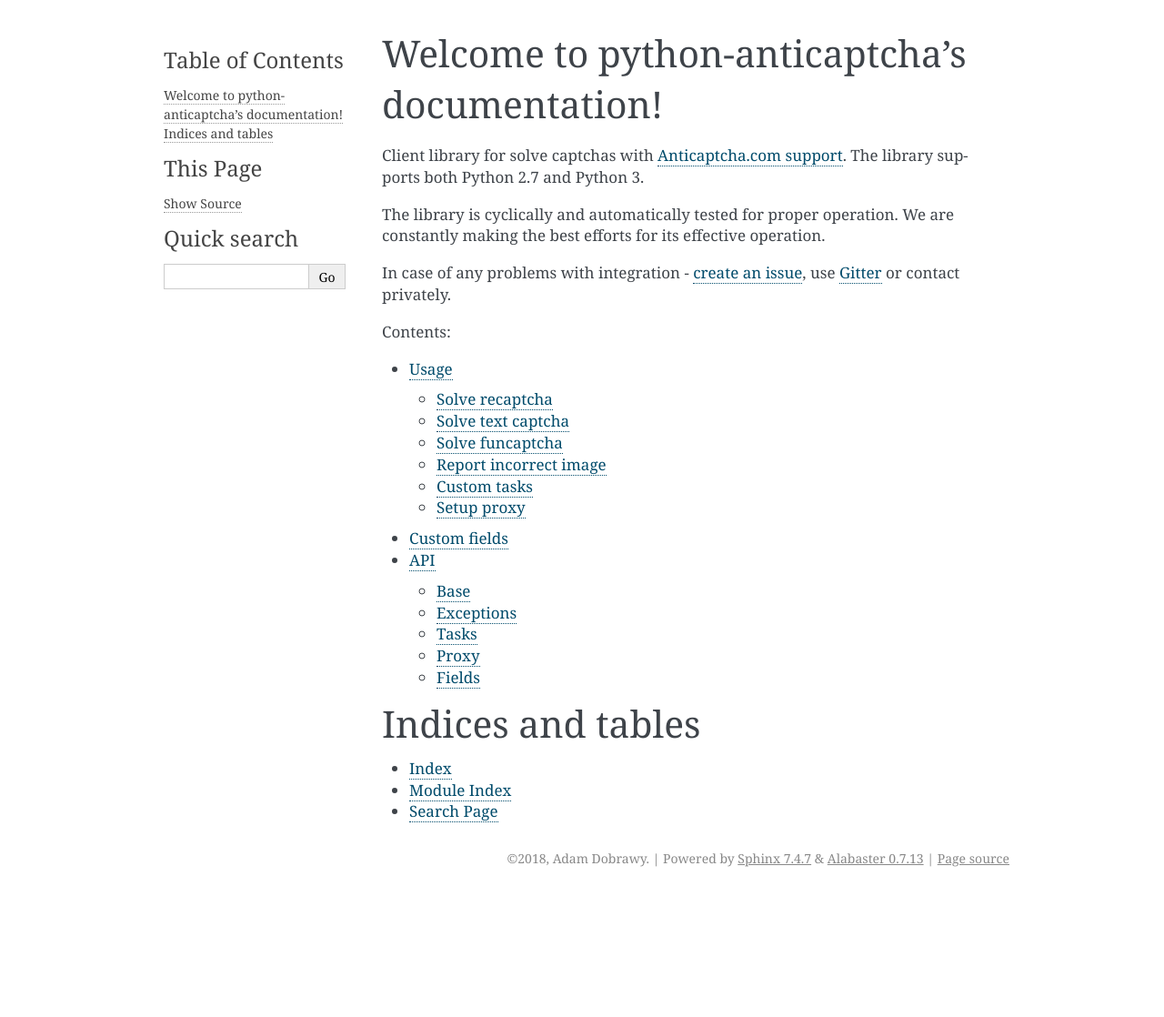
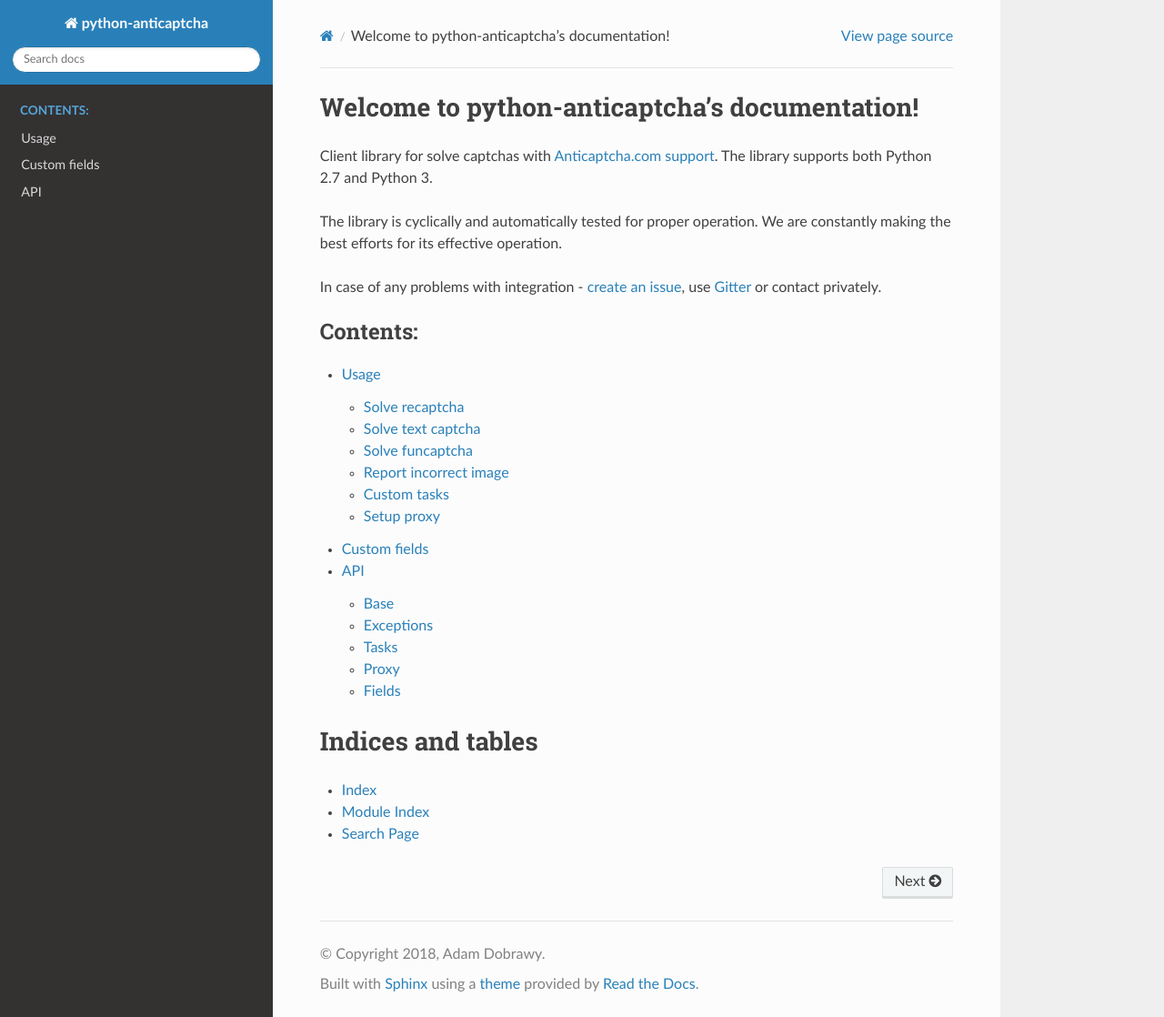
Before and after one commit to ad-m/python-anticaptcha, a Sphinx documentation site: the page built from docs/index.rst, in a window 1280 px wide and 1118 px high. Shown: the whole window at 91% size. Built offline with Sphinx 7.4.7 and the Read the Docs theme 2.0.0, drawn with Linux system fonts in a browser that asks for light colours.

Commit message:
Add rtfd sphinx theme

```diff
--- a/docs/conf.py
+++ b/docs/conf.py
@@ -77,6 +77,15 @@ pygments_style = 'sphinx'
 # a list of builtin themes.
 #
 html_theme = 'alabaster'
+
+try:
+    import sphinx_rtd_theme
+    html_theme = "sphinx_rtd_theme"
+    html_theme_path = [sphinx_rtd_theme.get_html_theme_path()]
+except ImportError:
+    pass
+
+master_doc = 'index'
 
 # Theme options are theme-specific and customize the look and feel of a theme
 # further.  For a list of options available for each theme, see the
```
